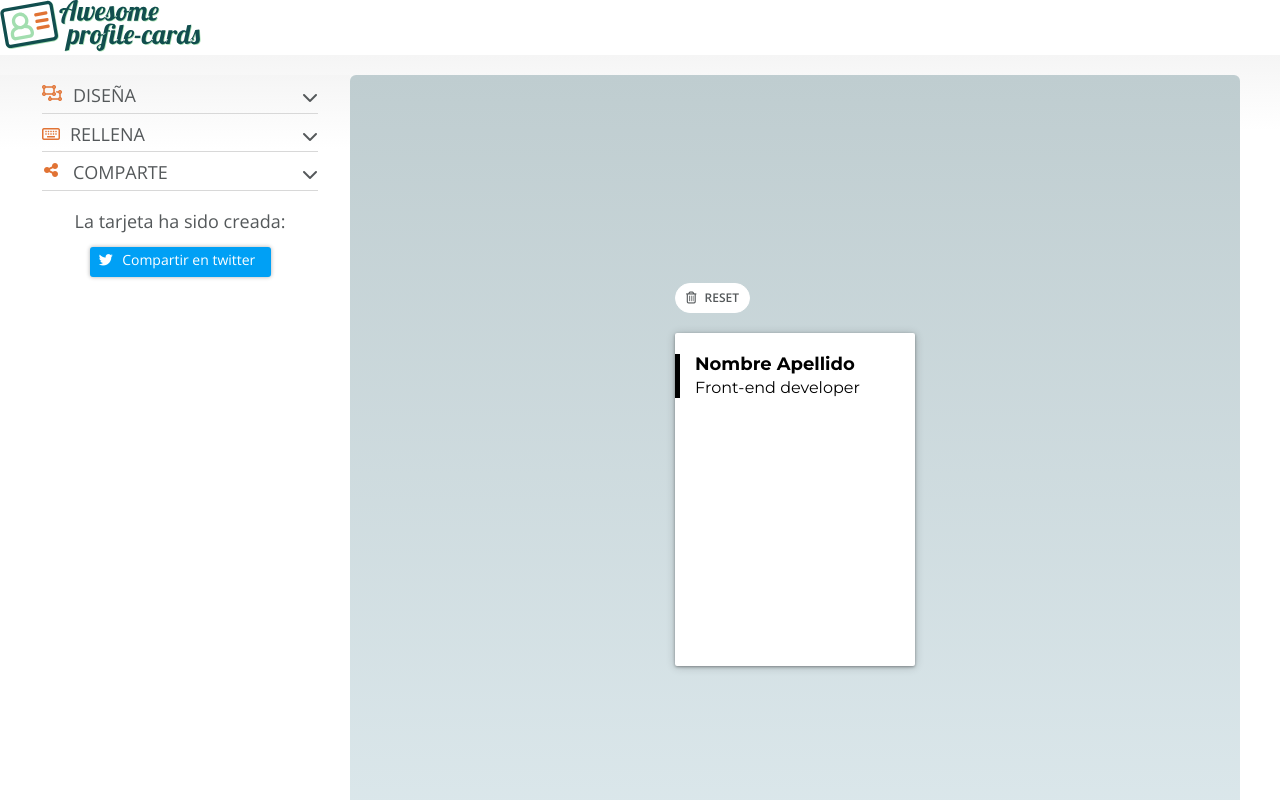
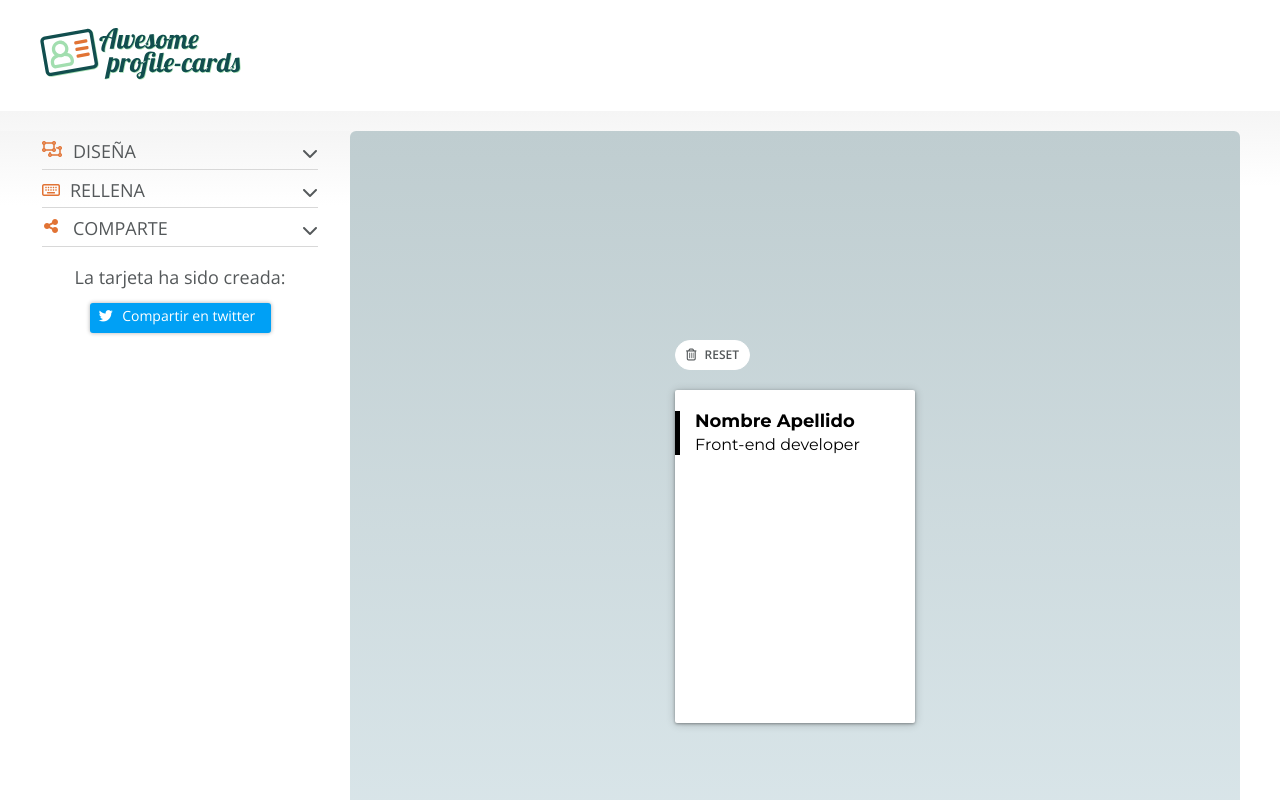
Before and after one commit to Adalab/project-promo-h-module-3-team-3-afternoon, a React (Create React App) app: page / in a window 1280 px wide. Shown: the top 800 px of the page. Built offline with nearby package versions, Linux system fonts and the light colour scheme.

Commit message:
add correct the header height and delete palette coco

```diff
--- a/src/components/Design.js
+++ b/src/components/Design.js
@@ -2,8 +2,8 @@ import React from 'react';
 
 const Design = () => {
     return (
-        <fieldset id="form_desing" className="form__design collapsible">
-        <div className="form__desing--title collapsible-header">
+        <fieldset id="form_design" className="form__design collapsible">
+            <div className="form__design--title collapsible-header">
                 <div className="form__contain--title">
                     <i className="form__img far fa-object-ungroup"></i>
                     <h3 className="form__title">diseña</h3>
--- a/src/components/Header.js
+++ b/src/components/Header.js
@@ -3,8 +3,8 @@ import Logo from '../images/awesome-cards.svg';
 
 const Header = () => {
     return (
-        <header className="header">
-            <div className="header__wrapper">
+        <header>
+            <div className="header">
                 <a href="./index.html">
                     <img src={Logo} alt="Inicio" className="header__image" />
                 </a>
--- a/src/styles/layout/_formdesign.scss
+++ b/src/styles/layout/_formdesign.scss
@@ -15,20 +15,17 @@
         width: 25%;
         min-width: 350px;
     }
-
 }
 
 .form__design{
     border: none;
     padding: 0;
     border-bottom: 1px solid $color-white-two;
-    .form__desing--title{
+    .form__design--title{
         display: flex;
         flex-direction: row;
         justify-content: space-between;
-
     }
-
     .form__contain--title{
         display: flex;
         flex-direction: row;
@@ -36,7 +33,7 @@
         padding-bottom: 10px;
         @include tablet {
             padding-bottom: 7px;
-         }
+        }
         .form__title{
             text-transform: uppercase;
             font-size: rem(18);
@@ -49,8 +46,6 @@
             color:$color-orange;
         }
     }
-
-
 }
 
 .palette__container{
@@ -71,8 +66,6 @@
         align-items: center;
     }
 }
-
-
 
 .palette__color--general{
     display: flex;
@@ -110,22 +103,9 @@
         &.yellow3{
             background-color: $color-light-grey-blue;
         }
-        &.coco1{
-            background-color: $color-blue-coco;
-        }
-        &.coco2{
-            background-color: $color-pink-coco;
-        }
-        &.coco3{
-            background-color: $color-yelow-coco;
-        }
     }
-
 }
-
-
 //para JS
-
 .animate{
     transform: rotate(180deg);
 }
--- a/src/styles/layout/_header.scss
+++ b/src/styles/layout/_header.scss
@@ -1,17 +1,11 @@
-
 .header{
     display:flex;
-    justify-content: center;
+    justify-content: flex-start;
     align-items: center;
-
-    // &__wrapper{
-    // padding:30px 79px 31px 40px;
-    // }
+    width: 100vw;
+    height: 111px;
     &__image{
         width: 201px;
-    }
-
-    @include tablet{
-     display:block;
+        margin-left: 40px;
     }
 }
```
Also changed, not shown: src/styles/layout/_cardpreview.scss (+2 -14 lines), src/styles/layout/_formshare.scss (+1 -13 lines). Lines whose indentation alone changed are shown as unchanged.
